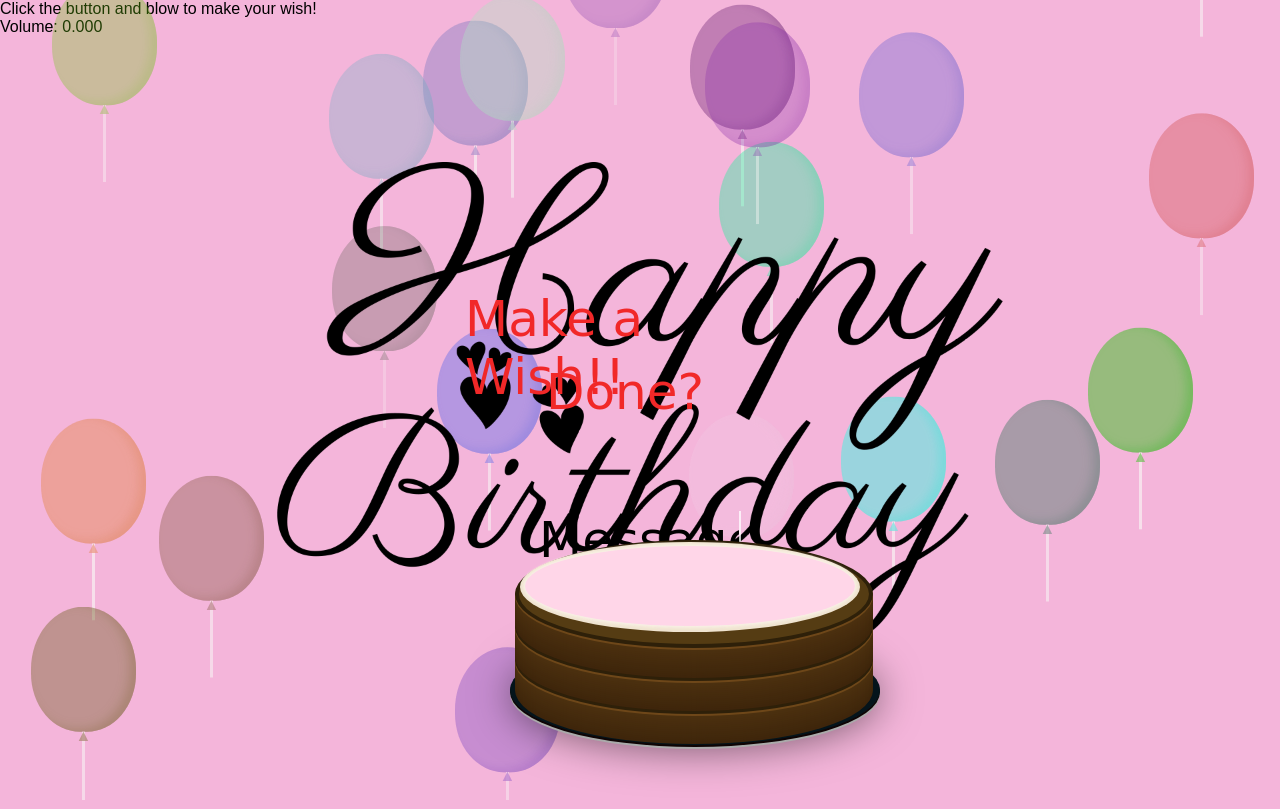
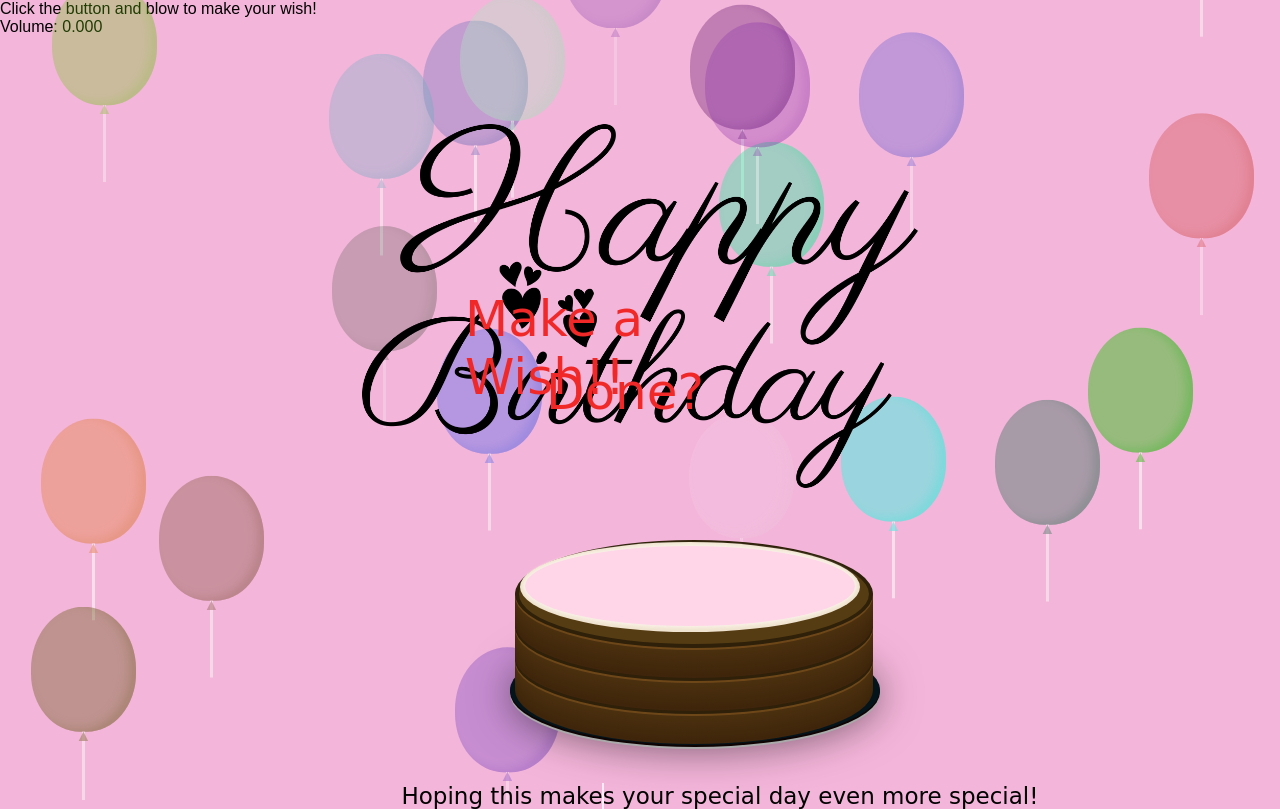
Before and after one commit to UdaykiranKalyanapu/BirthdayPage, a website: page index.html in a window 1280 px wide. Drawn offline with nearby package versions, Linux system fonts and the light colour scheme.

Commit message:
fixed Alignment.

```diff
--- a/index.html
+++ b/index.html
@@ -22,7 +22,7 @@
 
   <div class="cake">
 
-    <p class="cursor typewriter-animation">Message should go here</p>
+    <p class="cursor typewriter-animation">Hoping this makes your special day even more special!</p>
     <p class="Mesage ">Make a Wish!!</p>
    <button id="wishButton" class="wish-button " onclick="startWish()">Done?</button>
     <div class="plate animate__animated animate__bounceInDown animate-delay-1"></div>
--- a/style.css
+++ b/style.css
@@ -450,7 +450,8 @@ background-color: #f4b5da;
   top: 0%;
   left: 50%;
   transform: translateX(-50%);
-  width: 800px;
+    width: 613px;
+
 
 
 
@@ -572,14 +573,18 @@ background-color: #f4b5da;
       position: relative;
       width: 24em;
       margin: 0 auto;
-    border-right: 2px solid rgba(255,255,255,.75);
-    font-size: 30px;
+      border-right: 2px solid rgba(255, 255, 255, .75);
+
       text-align: center;
       white-space: nowrap;
-    overflow: hidden;
+      overflow: visible;
       transform: translateY(-50%);
-     font-size: 50px;
+         font-size: 23px;
       font-family: "Fredoka One", cursive;
+      top: 128%;
+      left: -55%
+
+  ;
 }
 /* Animation */
 .typewriter-animation {
```
Lines whose indentation alone changed are shown as unchanged.
